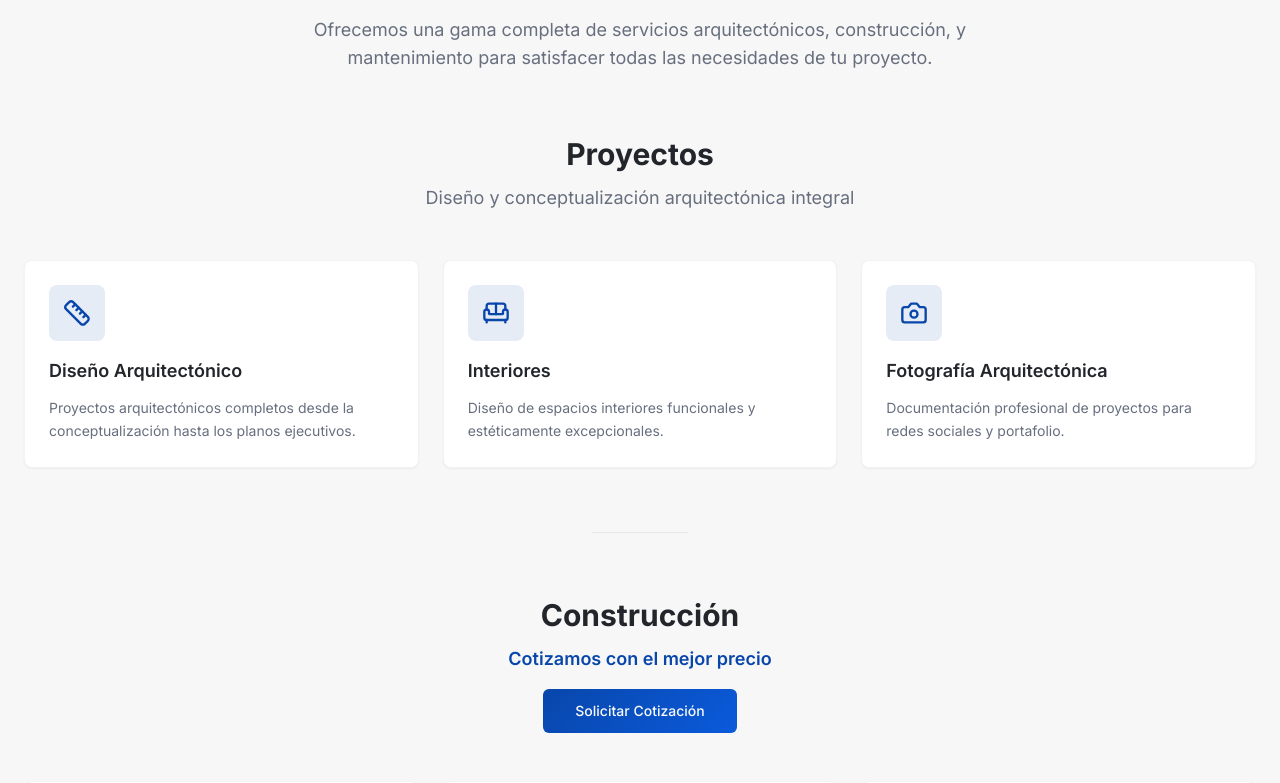
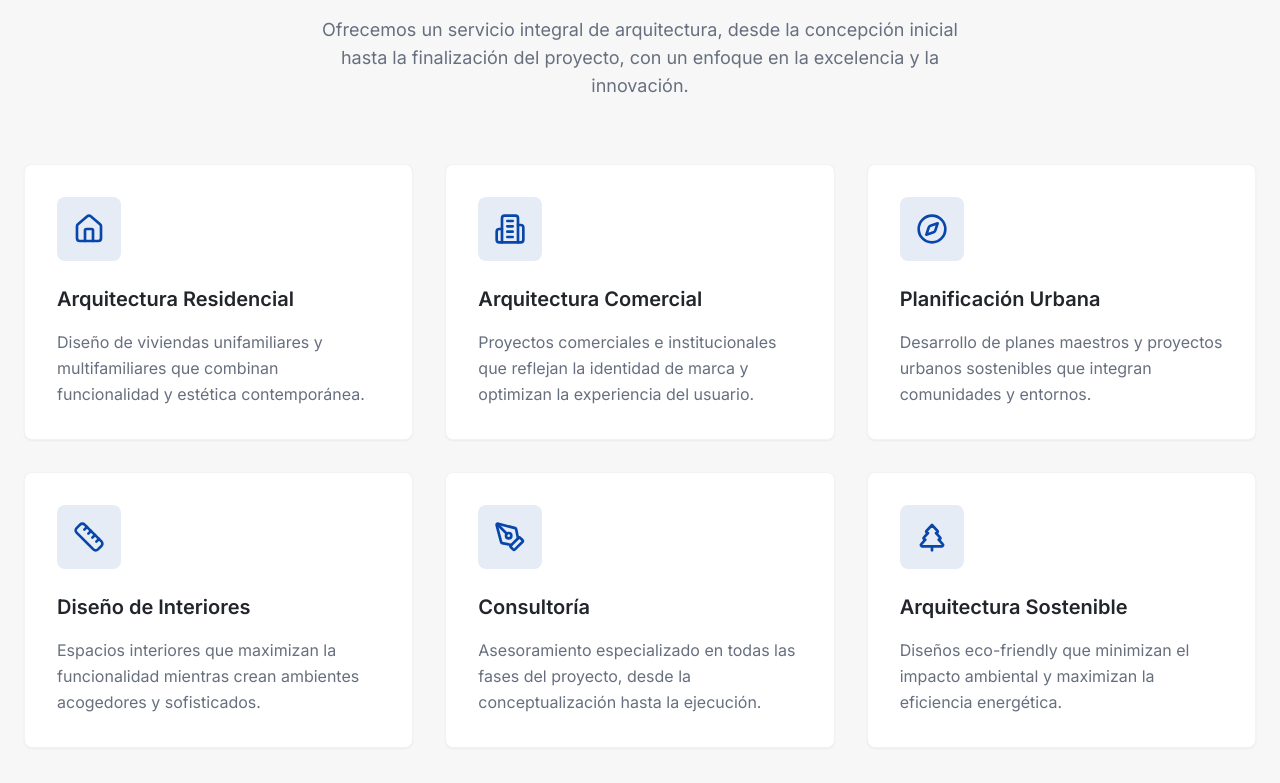
Before and after one commit to FRGSP/gordillo-architects-showcase, a React (Vite) app: page / in a window 1280 px wide. Shown: the part 980-1763 px from the top of the page. Built offline with nearby package versions, Linux system fonts and the light colour scheme.

Commit message:
Reverted to commit 69a3a885cb64c887a4e01fd37e812557b77607cd

```diff
--- a/src/components/Services.tsx
+++ b/src/components/Services.tsx
@@ -1,120 +1,38 @@
 import { Card } from "@/components/ui/card";
-import { Button } from "@/components/ui/button";
-import { Home, Building2, Compass, Ruler, PenTool, TreePine, Camera, Hammer, Wrench, Sofa, MapPin, Key, Shield, Paintbrush2, Droplets, Calendar } from "lucide-react";
+import { Home, Building2, Compass, Ruler, PenTool, TreePine } from "lucide-react";
 
 const Services = () => {
-  const serviceCategories = [
+  const services = [
     {
-      title: "Proyectos",
-      description: "Diseño y conceptualización arquitectónica integral",
-      services: [
-        {
-          icon: Ruler,
-          title: "Diseño Arquitectónico",
-          description: "Proyectos arquitectónicos completos desde la conceptualización hasta los planos ejecutivos."
-        },
-        {
-          icon: Sofa,
-          title: "Interiores",
-          description: "Diseño de espacios interiores funcionales y estéticamente excepcionales."
-        },
-        {
-          icon: Camera,
-          title: "Fotografía Arquitectónica",
-          description: "Documentación profesional de proyectos para redes sociales y portafolio."
-        }
-      ]
+      icon: Home,
+      title: "Arquitectura Residencial",
+      description: "Diseño de viviendas unifamiliares y multifamiliares que combinan funcionalidad y estética contemporánea.",
     },
     {
-      title: "Construcción",
-      description: "Cotizamos con el mejor precio",
-      highlight: true,
-      services: [
-        {
-          icon: Building2,
-          title: "Construcción en General",
-          description: "Servicios integrales de construcción para todo tipo de proyectos."
-        },
-        {
-          icon: Home,
-          title: "Construcción Nueva",
-          description: "Construcción de viviendas y edificaciones desde cero con los más altos estándares."
-        },
-        {
-          icon: Hammer,
-          title: "Remodelaciones",
-          description: "Renovación y modernización de espacios existentes."
-        },
-        {
-          icon: Wrench,
-          title: "Talleres Especializados",
-          description: "Vidrio, aluminio y herrería con acabados de alta calidad."
-        },
-        {
-          icon: TreePine,
-          title: "Construcción Residencial",
-          description: "Especialistas en viviendas unifamiliares y desarrollos residenciales."
-        }
-      ]
+      icon: Building2,
+      title: "Arquitectura Comercial",
+      description: "Proyectos comerciales e institucionales que reflejan la identidad de marca y optimizan la experiencia del usuario.",
     },
     {
-      title: "Urbanizaciones",
-      description: "Desarrollo y planificación urbana sostenible",
-      services: [
-        {
-          icon: MapPin,
-          title: "Planificación Urbana",
-          description: "Desarrollo de planes maestros para urbanizaciones y complejos residenciales."
-        },
-        {
-          icon: Compass,
-          title: "Desarrollo de Proyectos",
-          description: "Gestión integral de desarrollos urbanos desde la conceptualización hasta la entrega."
-        }
-      ]
+      icon: Compass,
+      title: "Planificación Urbana",
+      description: "Desarrollo de planes maestros y proyectos urbanos sostenibles que integran comunidades y entornos.",
     },
     {
-      title: "Servicios Especializados",
-      description: "Soluciones complementarias para tu proyecto",
-      services: [
-        {
-          icon: PenTool,
-          title: "Muebles a Medida",
-          description: "Diseño y fabricación de mobiliario personalizado para cada espacio."
-        },
-        {
-          icon: Key,
-          title: "Bienes Raíces",
-          description: "Compra, venta y administración de propiedades inmobiliarias."
-        }
-      ]
+      icon: Ruler,
+      title: "Diseño de Interiores",
+      description: "Espacios interiores que maximizan la funcionalidad mientras crean ambientes acogedores y sofisticados.",
     },
     {
-      title: "Mantenimiento",
-      description: "Programas mensuales de mantenimiento especializado",
-      services: [
-        {
-          icon: Shield,
-          title: "Mantenimiento de Edificios",
-          description: "Programas mensuales de mantenimiento preventivo y correctivo."
-        },
-        {
-          icon: Droplets,
-          title: "Plomería Especializada",
-          description: "Servicios de plomería residencial y comercial con garantía."
-        },
-        {
-          icon: Paintbrush2,
-          title: "Servicios Integrales",
-          description: "Pintura, impermeabilización, herrería y vidrio con mantenimiento programado."
-        },
-        {
-          icon: Calendar,
-          title: "Planes de Mantenimiento",
-          description: "Contrata servicios de mantenimiento programado para tu propiedad."
-        }
-      ]
-    }
+      icon: PenTool,
+      title: "Consultoría",
+      description: "Asesoramiento especializado en todas las fases del proyecto, desde la conceptualización hasta la ejecución.",
+    },
+    {
+      icon: TreePine,
+      title: "Arquitectura Sostenible",
+      description: "Diseños eco-friendly que minimizan el impacto ambiental y maximizan la eficiencia energética.",
+    },
   ];
 
   return (
@@ -124,96 +42,31 @@ const Services = () => {
           <h2 className="text-4xl font-bold text-primary mb-4">
             Nuestros Servicios
           </h2>
-          <p className="text-lg text-muted-foreground max-w-3xl mx-auto">
-            Ofrecemos una gama completa de servicios arquitectónicos, construcción,
-            y mantenimiento para satisfacer todas las necesidades de tu proyecto.
+          <p className="text-lg text-muted-foreground max-w-2xl mx-auto">
+            Ofrecemos un servicio integral de arquitectura, desde la concepción inicial
+            hasta la finalización del proyecto, con un enfoque en la excelencia y la innovación.
           </p>
         </div>
 
-        <div className="space-y-16">
-          {serviceCategories.map((category, categoryIndex) => (
-            <div key={categoryIndex} className="relative">
-              {/* Category Header */}
-              <div className="text-center mb-12">
-                <h3 className="text-3xl font-bold text-primary mb-3">
-                  {category.title}
-                </h3>
-                <p className={`text-lg ${category.highlight ? 'text-accent font-semibold' : 'text-muted-foreground'} max-w-2xl mx-auto`}>
-                  {category.description}
-                </p>
-                {category.highlight && (
-                  <div className="mt-4">
-                    <Button
-                      size="lg"
-                      className="bg-gradient-accent hover:opacity-90 transition-opacity"
-                    >
-                      Solicitar Cotización
-                    </Button>
-                  </div>
-                )}
+        <div className="grid md:grid-cols-2 lg:grid-cols-3 gap-8">
+          {services.map((service, index) => (
+            <Card
+              key={index}
+              className="p-8 hover:shadow-elegant transition-all duration-300 group border-border/50 hover:border-accent/30"
+            >
+              <div className="flex items-center justify-center w-16 h-16 bg-accent/10 rounded-lg mb-6 group-hover:bg-accent/20 transition-colors">
+                <service.icon className="w-8 h-8 text-accent" />
               </div>
 
-              {/* Services Grid */}
-              <div className={`grid gap-6 ${
-                category.services.length <= 2 ? 'md:grid-cols-2 max-w-4xl mx-auto' :
-                category.services.length === 3 ? 'md:grid-cols-3' :
-                'md:grid-cols-2 lg:grid-cols-3'
-              }`}>
-                {category.services.map((service, serviceIndex) => (
-                  <Card
-                    key={serviceIndex}
-                    className="p-6 hover:shadow-elegant transition-all duration-300 group border-border/50 hover:border-accent/30"
-                  >
-                    <div className="flex items-center justify-center w-14 h-14 bg-accent/10 rounded-lg mb-4 group-hover:bg-accent/20 transition-colors">
-                      <service.icon className="w-7 h-7 text-accent" />
-                    </div>
+              <h3 className="text-xl font-semibold text-card-foreground mb-4 group-hover:text-accent transition-colors">
+                {service.title}
+              </h3>
 
-                    <h4 className="text-lg font-semibold text-card-foreground mb-3 group-hover:text-accent transition-colors">
-                      {service.title}
-                    </h4>
-
-                    <p className="text-muted-foreground leading-relaxed text-sm">
-                      {service.description}
-                    </p>
-                  </Card>
-                ))}
-              </div>
-
-              {/* Separator */}
-              {categoryIndex < serviceCategories.length - 1 && (
-                <div className="mt-16 flex justify-center">
-                  <div className="w-24 h-px bg-border"></div>
-                </div>
-              )}
-            </div>
+              <p className="text-muted-foreground leading-relaxed">
+                {service.description}
+              </p>
+            </Card>
           ))}
-        </div>
-
-        {/* Call to Action */}
-        <div className="text-center mt-16">
-          <div className="bg-card p-8 rounded-lg shadow-card border border-border max-w-2xl mx-auto">
-            <h3 className="text-2xl font-bold text-card-foreground mb-4">
-              ¿Necesitas una cotización personalizada?
-            </h3>
-            <p className="text-muted-foreground mb-6">
-              Contacta con nosotros y recibe una propuesta ajustada a tus necesidades específicas.
-            </p>
-            <div className="flex flex-col sm:flex-row gap-3 justify-center">
-              <Button
-                size="lg"
-                className="bg-gradient-accent hover:opacity-90 transition-opacity"
-              >
-                Contactar Ahora
-              </Button>
-              <Button
-                variant="outline"
-                size="lg"
-                className="border-primary hover:bg-primary hover:text-primary-foreground"
-              >
-                Ver Portafolio
-              </Button>
-            </div>
-          </div>
         </div>
       </div>
     </section>
```
